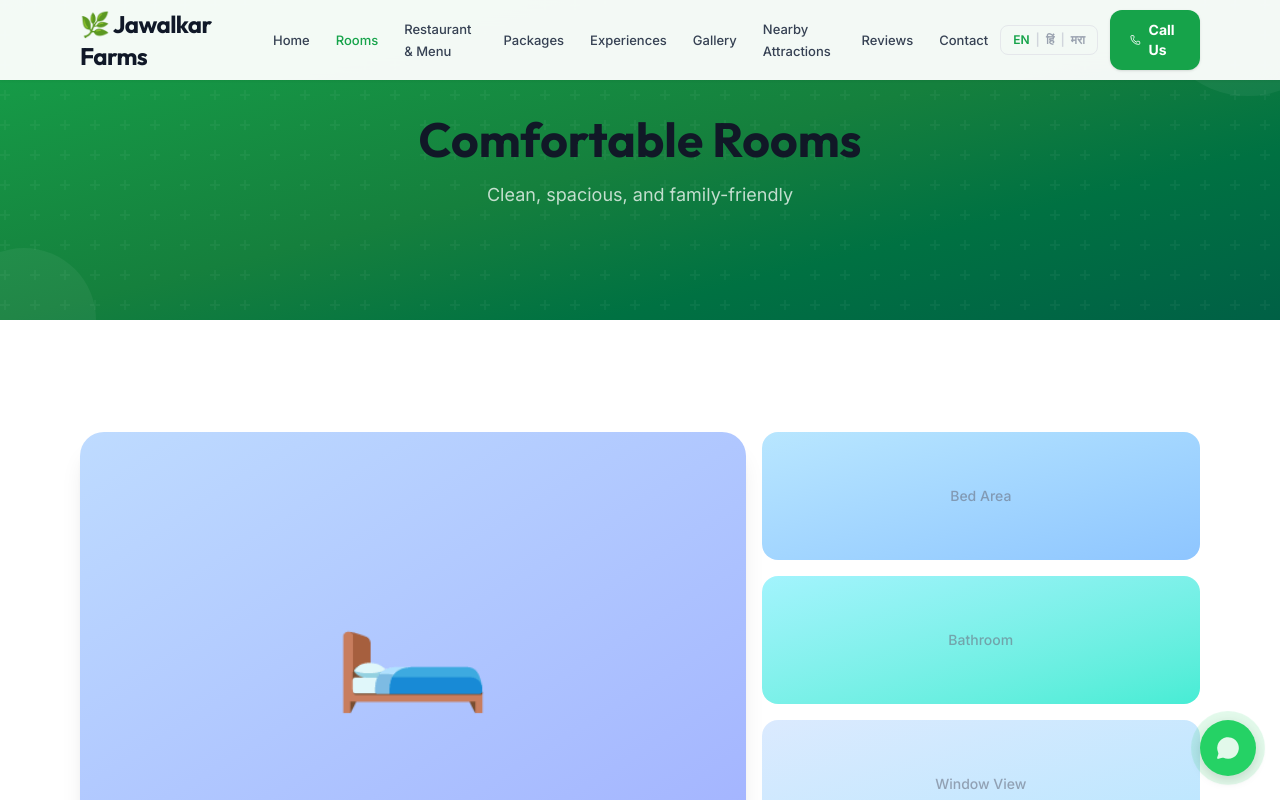
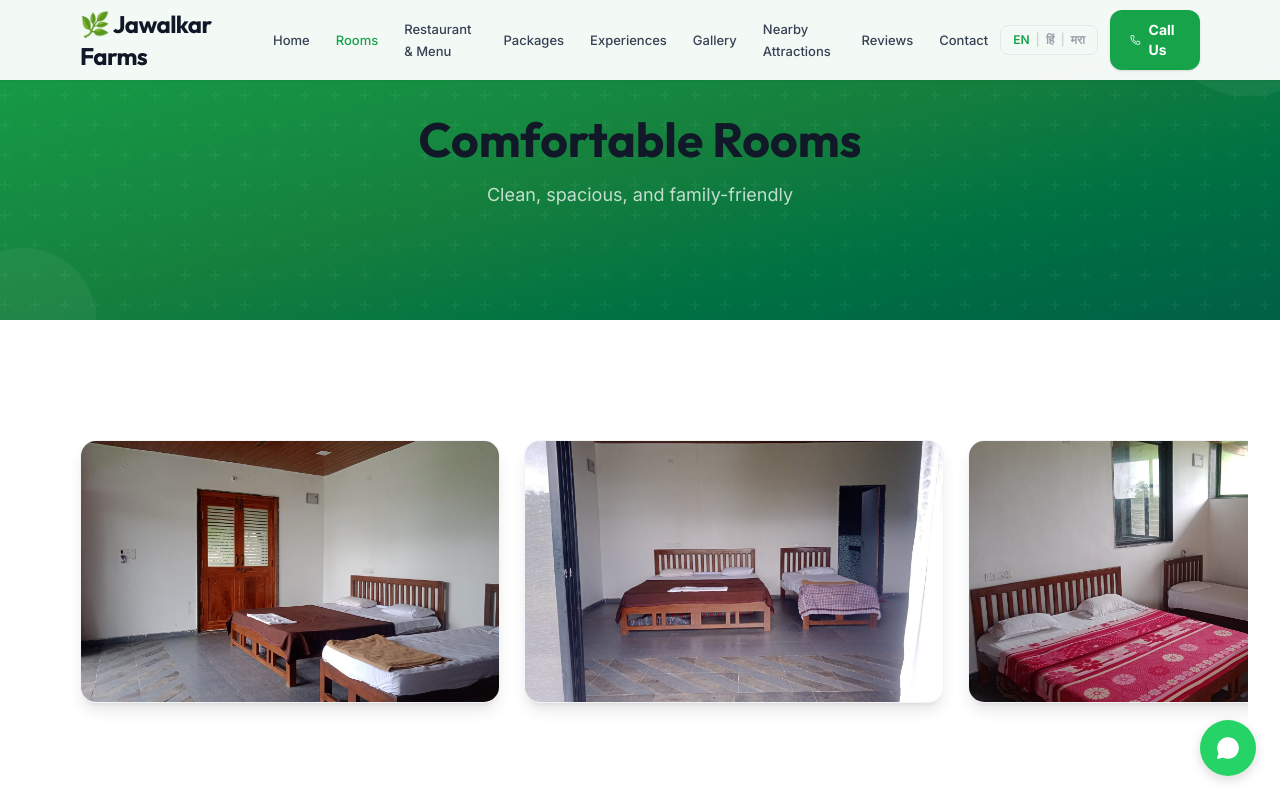
Before and after one commit to OmSwapnilGade/Jawalkar-Farms-Hotel-Advertisement, a React (Vite) app: page /rooms in a window 1280 px wide. Shown: the top 800 px of the page. Built offline with nearby package versions, Linux system fonts and the light colour scheme.

Commit message:
more improvments

```diff
--- a/src/components/home/ExperiencesPreview.jsx
+++ b/src/components/home/ExperiencesPreview.jsx
@@ -3,16 +3,7 @@ import { Link } from 'react-router-dom'
 import { ArrowRight } from 'lucide-react'
 import { useLanguage } from '../../context/LanguageContext.jsx'
 import SectionHeader from '../layout/SectionHeader.jsx'
-
-const images = [
-  '/images/hero/tents.jpeg', // Tent Camping
-  '/images/hero/food.jpeg', // Outdoor Dining (reusing food.jpeg for now)
-  '/images/hero/children pay area.jpeg', // Children's Play Area
-  '/images/hero/greenery scene.jpeg', // Garden Walks
-  '/images/morning1.jpeg', // Family Gatherings
-  '/images/night2.jpeg', // Events & Parties
-  '/images/ChatGPT swim.png' // Swimming Pool
-]
+import { experienceImages } from '../../data/experiences.js'
 
 export default function ExperiencesPreview() {
   const { t } = useLanguage()
@@ -35,7 +26,7 @@ export default function ExperiencesPreview() {
             >
               <div className="rounded-2xl overflow-hidden shadow-card hover:shadow-card-hover transition-all duration-300 hover:-translate-y-1.5 bg-white">
                 <div className="h-52 sm:h-56 bg-gray-100 flex items-center justify-center relative overflow-hidden">
-                  <img src={images[i]} alt={item.title} className="w-full h-full object-cover group-hover:scale-110 transition-transform duration-500" />
+                  <img src={experienceImages[i]} alt={item.title} className="w-full h-full object-cover group-hover:scale-110 transition-transform duration-500" />
                 </div>
                 <div className="p-6 sm:p-7">
                   <h3 className="font-heading text-lg font-bold text-gray-900 mb-2.5">{item.title}</h3>
--- /dev/null
+++ b/src/data/experiences.js
@@ -0,0 +1,9 @@
+export const experienceImages = [
+  '/images/hero/tents.jpeg',
+  '/images/night3.jpeg',
+  '/images/hero/children pay area.jpeg',
+  '/images/morning4.jpeg',
+  '/images/night2.jpeg',
+  '/images/event1.jpeg',
+  '/images/ChatGPT swim.png'
+]
--- a/src/pages/ExperiencesPage.jsx
+++ b/src/pages/ExperiencesPage.jsx
@@ -3,16 +3,7 @@ import { useLanguage } from '../context/LanguageContext.jsx'
 import PageBanner from '../components/layout/PageBanner.jsx'
 import CTABand from '../components/layout/CTABand.jsx'
 import { slideInLeft, slideInRight } from '../hooks/useAnimations.js'
-
-const gradients = [
-  'from-emerald-300 to-teal-500',
-  'from-amber-300 to-orange-400',
-  'from-sky-300 to-blue-500',
-  'from-green-300 to-emerald-500',
-  'from-rose-300 to-pink-400',
-  'from-violet-300 to-purple-500',
-]
-const emojis = ['⛺', '🍽️', '🎮', '🌿', '👨‍👩‍👧‍👦', '🎉']
+import { experienceImages } from '../data/experiences.js'
 
 export default function ExperiencesPage() {
   const { t } = useLanguage()
@@ -32,8 +23,8 @@ export default function ExperiencesPage() {
                   {...(isEven ? slideInLeft : slideInRight)}
                   className={`${isEven ? 'order-1' : 'order-1 lg:order-2'}`}
                 >
-                  <div className={`aspect-[4/3] rounded-3xl bg-gradient-to-br ${gradients[i]} flex items-center justify-center shadow-xl`}>
-                    <span className="text-[6rem] sm:text-[8rem] opacity-70">{emojis[i]}</span>
+                  <div className="aspect-[4/3] rounded-3xl overflow-hidden shadow-xl bg-gray-100 group">
+                    <img src={experienceImages[i]} alt={item.title} className="w-full h-full object-cover transition-transform duration-700 group-hover:scale-105" />
                   </div>
                 </motion.div>
                 <motion.div
--- a/src/pages/HomePage.jsx
+++ b/src/pages/HomePage.jsx
@@ -13,9 +13,9 @@ export default function HomePage() {
     <>
       <HeroSlider />
       <HighlightsSection />
-      <FacilitiesSection />
       <FoodShowcase />
       <RoomShowcase />
+      <FacilitiesSection />
       <ExperiencesPreview />
       <NearbyPreview />
       <ReviewsPreview />
--- a/src/pages/NearbyPage.jsx
+++ b/src/pages/NearbyPage.jsx
@@ -30,10 +30,10 @@ export default function NearbyPage() {
                 whileInView={{ opacity: 1, y: 0 }}
                 viewport={{ once: true }}
                 transition={{ duration: 0.5, delay: i * 0.1 }}
-                className="rounded-2xl overflow-hidden bg-white shadow-card hover:shadow-card-hover hover:-translate-y-1.5 transition-all duration-300"
+                className="rounded-2xl overflow-hidden bg-white shadow-card hover:shadow-card-hover hover:-translate-y-1.5 transition-all duration-300 group"
               >
-                <div className={`h-48 sm:h-56 bg-gradient-to-br ${gradients[i]} flex items-center justify-center relative`}>
-                  <MapPin size={60} className="text-white/20" />
+                <div className="h-48 sm:h-56 bg-gray-100 flex items-center justify-center relative overflow-hidden">
+                  <img src={place.image} alt={place.name} className="w-full h-full object-cover group-hover:scale-110 transition-transform duration-500" />
                 </div>
                 <div className="p-6 sm:p-7">
                   <h3 className="font-heading text-xl font-bold text-gray-900 mb-2">{place.name}</h3>
--- a/src/pages/RoomsPage.jsx
+++ b/src/pages/RoomsPage.jsx
@@ -6,13 +6,7 @@ import PageBanner from '../components/layout/PageBanner.jsx'
 import CTABand from '../components/layout/CTABand.jsx'
 import { fadeUp, slideInLeft, slideInRight } from '../hooks/useAnimations.js'
 import { Link } from 'react-router-dom'
-
-const roomImages = [
-  { gradient: 'from-blue-200 to-indigo-300', label: 'Room View' },
-  { gradient: 'from-sky-200 to-blue-300', label: 'Bed Area' },
-  { gradient: 'from-cyan-200 to-teal-300', label: 'Bathroom' },
-  { gradient: 'from-blue-100 to-sky-200', label: 'Window View' },
-]
+import { galleryImages } from '../data/gallery.js'
 
 const amenityIcons = [Bath, Car, Coffee, TreePine, Droplets]
 
@@ -21,25 +15,22 @@ export default function RoomsPage() {
   const features = t('room.features')
   const amenities = t('room.amenities')
 
+  const roomsPhotos = galleryImages.filter(img => img.category === 'rooms')
+
   return (
     <>
       <PageBanner title={t('room.title')} subtitle={t('room.subtitle')} />
 
-      <section className="py-16 sm:py-20 lg:py-28">
+      <section className="py-16 sm:py-20 lg:py-28 overflow-hidden">
         <div className="section-container">
-          {/* Room Gallery */}
+          {/* Room Gallery Carousel */}
           <motion.div {...fadeUp} className="mb-14 lg:mb-20">
-            <div className="grid grid-cols-1 lg:grid-cols-5 gap-4">
-              <div className={`lg:col-span-3 aspect-[16/10] rounded-3xl bg-gradient-to-br ${roomImages[0].gradient} flex items-center justify-center shadow-xl`}>
-                <span className="text-[6rem] sm:text-[8rem]">🛏️</span>
-              </div>
-              <div className="lg:col-span-2 grid grid-cols-3 lg:grid-cols-1 gap-4">
-                {roomImages.slice(1).map((img, i) => (
-                  <div key={i} className={`aspect-[16/10] lg:aspect-auto rounded-2xl bg-gradient-to-br ${img.gradient} flex items-center justify-center`}>
-                    <span className="text-sm font-medium text-gray-500/60">{img.label}</span>
-                  </div>
-                ))}
-              </div>
+            <div className="flex gap-4 sm:gap-6 overflow-x-auto snap-x snap-mandatory pb-6 pt-2 scrollbar-hide -mx-4 px-4 sm:-mx-8 sm:px-8 lg:-mx-12 lg:px-12">
+              {roomsPhotos.map((img, i) => (
+                <div key={img.id || i} className="w-[280px] sm:w-[340px] lg:w-[420px] aspect-[16/10] rounded-2xl snap-center shrink-0 overflow-hidden shadow-lg relative bg-gray-100 border border-gray-100">
+                  <img src={img.image} alt={img.alt || 'Room View'} className="w-full h-full object-cover transition-transform duration-700 hover:scale-105" />
+                </div>
+              ))}
             </div>
           </motion.div>
 
```
Also changed, not shown: public/images/event1.jpeg (added).
